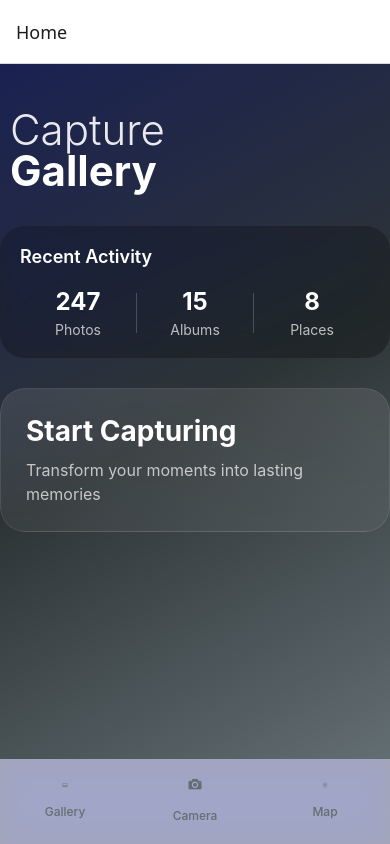
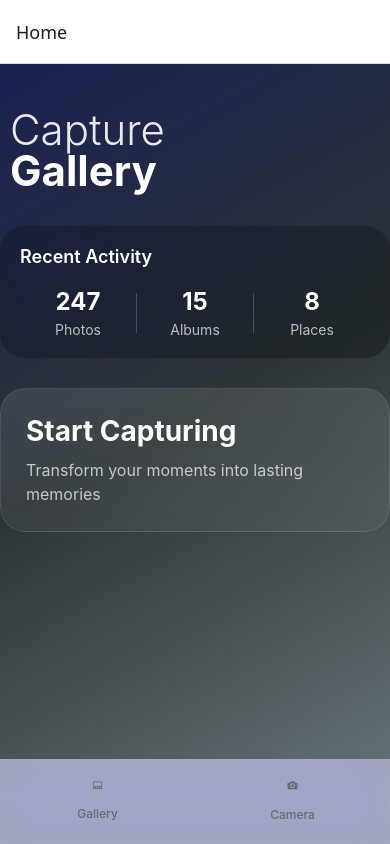
Before and after one commit to AlsonAfrica/Gallery-Suite, a React Native app: screen /Home in a window 390 px wide. Built offline with nearby package versions, Linux system fonts and the light colour scheme.

Commit message:
Update: updated the homepage navigation bar

```diff
--- a/Pages/homePage.js
+++ b/Pages/homePage.js
@@ -15,7 +15,7 @@ const { width } = Dimensions.get('window');
 export default function HomePage({ navigation }) {
   const [activeTab, setActiveTab] = useState('home');
 
-  const renderNavButton = (routeName, icon, size = 5) => {
+  const renderNavButton = (routeName, icon, size = 10) => {
     const isActive = activeTab === routeName.toLowerCase();
     return (
       <TouchableOpacity
@@ -98,13 +98,6 @@ export default function HomePage({ navigation }) {
         {renderNavButton('Camera',
           (isActive, size) => <Entypo
             name="camera"
-            size={size + 8}
-            color={isActive ? '#1a2151' : '#636e72'}
-          />
-        )}
-        {renderNavButton('Map',
-          (isActive, size) => <Feather
-            name="map-pin"
             size={size}
             color={isActive ? '#1a2151' : '#636e72'}
           />
```
